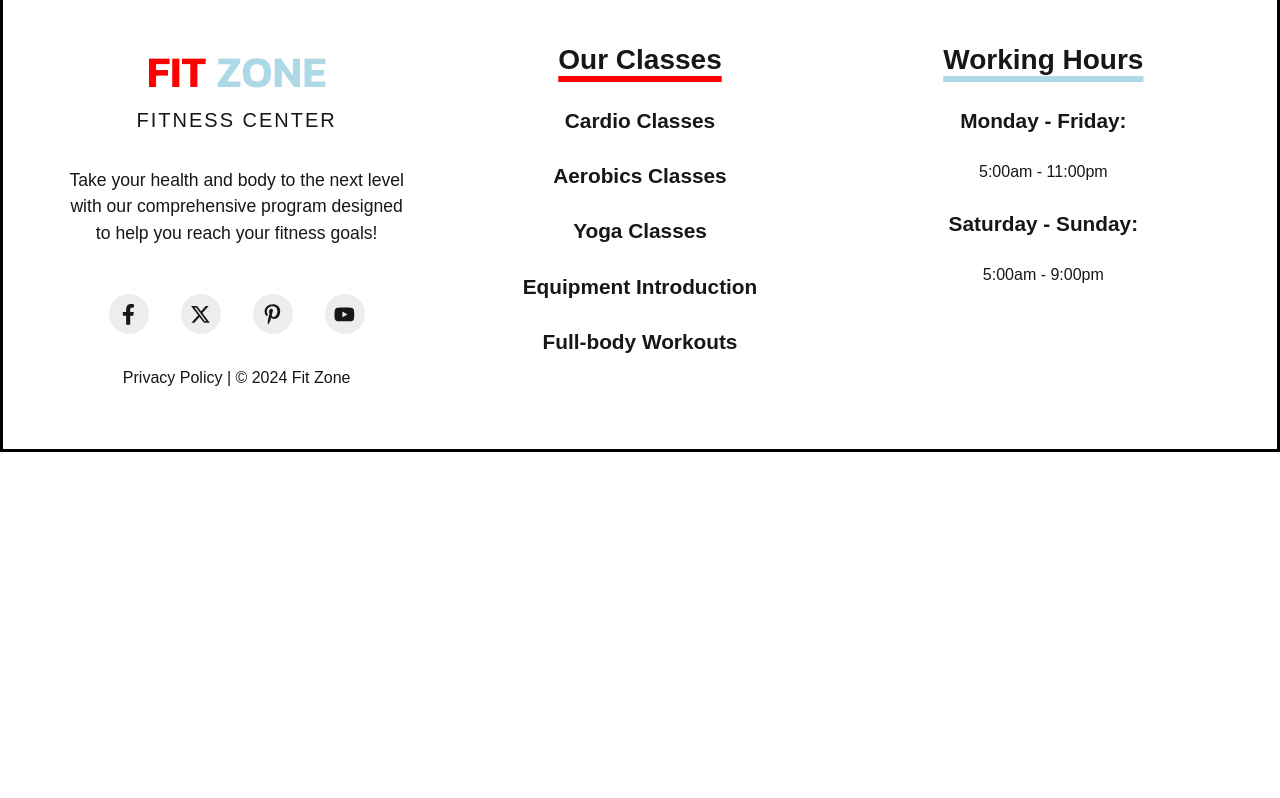
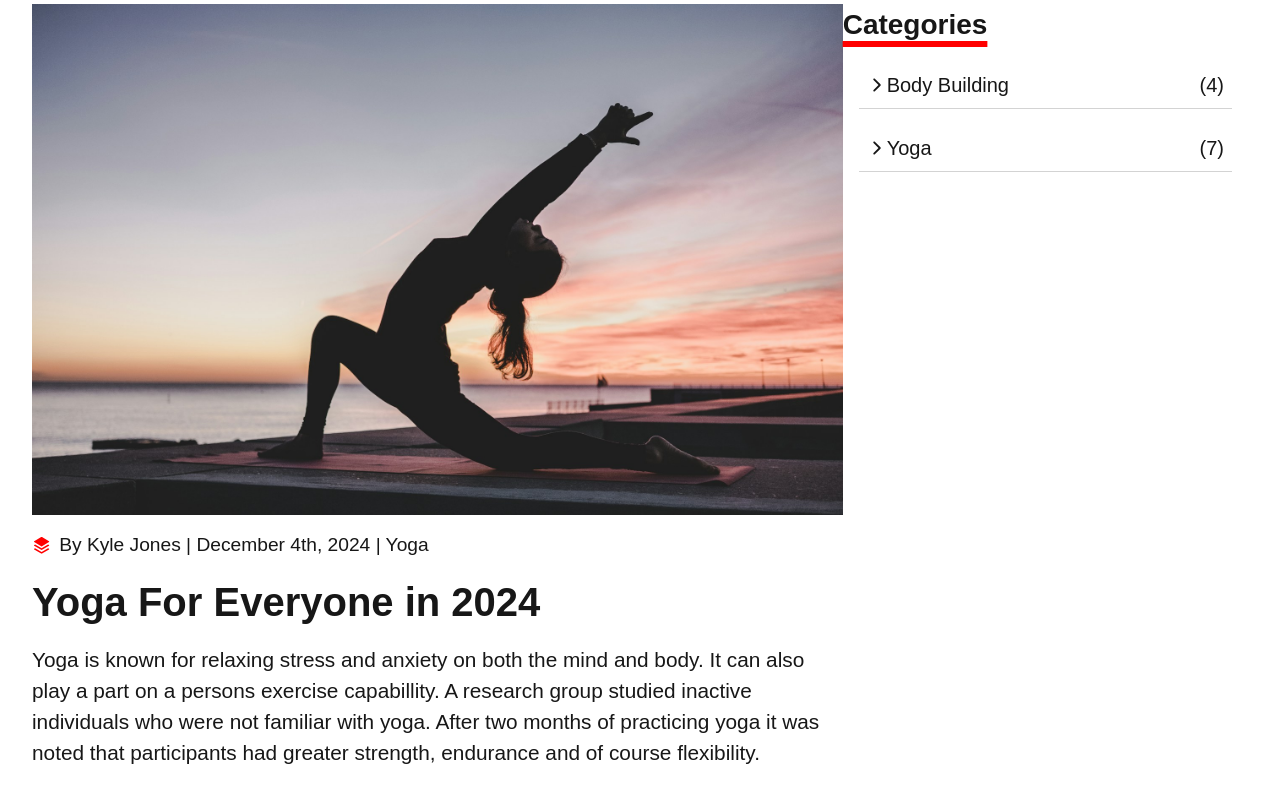
Before and after one commit to NMc0der/gym-website1, a Next.js app: page /blog in a window 1280 px wide. Shown: the part 640-1438 px from the top of the page. Before the commit the page ends 1092 px from the top, so only its background shows below. Built offline with nearby package versions, Linux system fonts and the light colour scheme.

Commit message:
created styling and component for blog posts

```diff
--- a/src/app/(Routes)/blog/blog.scss
+++ b/src/app/(Routes)/blog/blog.scss
@@ -1,2 +1,70 @@
+@import "../../styles/global";
+@import "../../styles/breakpoint";
+
 .blog-page-container {
+  margin: 2rem;
 }
+.blog-page {
+  @include lg {
+    display: grid;
+    grid-template-columns: repeat(3, 1fr);
+  }
+}
+
+.blog-container {
+  grid-column-start: 1;
+  grid-column-end: 3;
+}
+
+.blog-post-container {
+  h2 {
+    font-size: 2.5rem;
+    font-weight: 600;
+    margin-top: 0.75rem;
+    margin-bottom: 0.75rem;
+  }
+  .blog-info-container {
+    margin-top: 1rem;
+    font-size: 1.2rem;
+    display: flex;
+    align-items: center;
+    .author-icon {
+      color: red;
+      margin-right: 0.5rem;
+    }
+  }
+  p {
+    font-size: 1.3rem;
+  }
+  .blog-view-button {
+    margin-top: 2rem;
+    margin-bottom: 2rem;
+    width: 30%;
+  }
+}
+
+.blog-find-container {
+  .categories-title {
+    font-size: 1.75rem;
+    font-weight: 600;
+    text-decoration: underline $primary-color;
+    text-underline-position: under;
+    text-decoration-thickness: 6px;
+  }
+
+  .categories-drop-down {
+    display: flex;
+    align-items: center;
+    border-bottom: 1px solid lightgrey;
+    margin: 1rem;
+    padding: 0.5rem;
+    font-size: 1.25rem;
+
+    .blog-count {
+      margin-left: auto;
+    }
+  }
+  .categories-drop-down:hover {
+    @include hovTrasition();
+  }
+}
--- a/src/app/(Routes)/blog/page.jsx
+++ b/src/app/(Routes)/blog/page.jsx
@@ -1,13 +1,36 @@
 import "./blog.scss";
 import BlogList from "@/app/data/blogList";
 import BlogPost from "@/app/components/BlogPost";
+import { IoIosArrowForward } from "react-icons/io";
 
 const Blog = () => {
   return (
     <div className="blog-page-container">
       <div className="blog-page">
-        <div className="blog-container"></div>
-        <div className="blog-find-container"></div>
+        <div className="blog-container">
+          {BlogList.map((blog) => {
+            return <BlogPost key={blog.title} {...blog} />;
+          })}
+        </div>
+        <div className="blog-find-container">
+          <h2 className="categories-title">Categories</h2>
+          <div className="categories-drop-down">
+            <span>
+              {" "}
+              <IoIosArrowForward />
+            </span>
+            Body Building
+            <span className="blog-count">{"(4)"}</span>
+          </div>
+          <div className="categories-drop-down">
+            <span>
+              {" "}
+              <IoIosArrowForward />
+            </span>
+            Yoga
+            <span className="blog-count">{"(7)"}</span>
+          </div>
+        </div>
       </div>
     </div>
   );
--- a/src/app/components/BlogPost.jsx
+++ b/src/app/components/BlogPost.jsx
@@ -1,5 +1,26 @@
-const BlogPost = () => {
-  return <div></div>;
+import { RiStackFill } from "react-icons/ri";
+import Image from "next/image";
+import Button from "./button";
+
+const BlogPost = (props) => {
+  return (
+    <div className="blog-post-container">
+      <div>
+        <Image src={props.image} />
+      </div>
+      <div className="blog-info-container">
+        <span className="author-icon">
+          <RiStackFill />
+        </span>{" "}
+        By {props.author} | {props.date} | {props.category}
+      </div>
+      <h2>{props.title}</h2>
+      <p>{props.text}</p>
+      <div className="blog-view-button">
+        <Button text={"Read Now"} />
+      </div>
+    </div>
+  );
 };
 
 export default BlogPost;
--- a/src/app/data/blogList.jsx
+++ b/src/app/data/blogList.jsx
@@ -1,11 +1,13 @@
+import yoga1 from "@/app/assets/blog/kike-vega-F2qh3yjz6Jk-unsplash.jpg";
+
 const BlogList = [
   {
     title: "Yoga For Everyone in 2024",
     author: "Kyle Jones",
     date: "December 4th, 2024",
     category: "Yoga",
-    text: "",
-    image: "",
+    text: "Yoga is known for relaxing stress and anxiety on both the mind and body. It can also play a part on a persons exercise capabillity. A research group studied inactive individuals who were not familiar with yoga. After two months of practicing yoga it was noted that participants had greater strength, endurance and of course flexibility.",
+    image: yoga1,
   },
 ];
 
```
Also changed, not shown: src/app/assets/blog/kike-vega-F2qh3yjz6Jk-unsplash.jpg (added).
